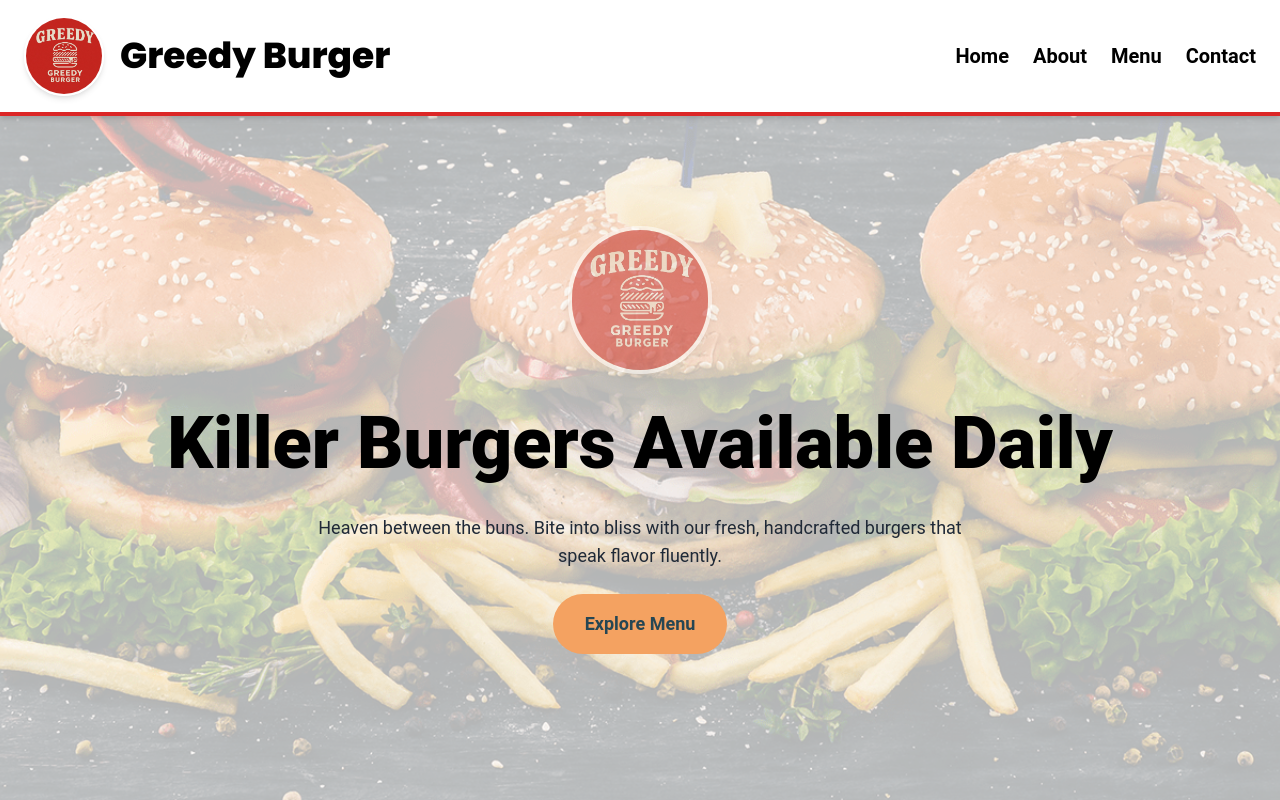
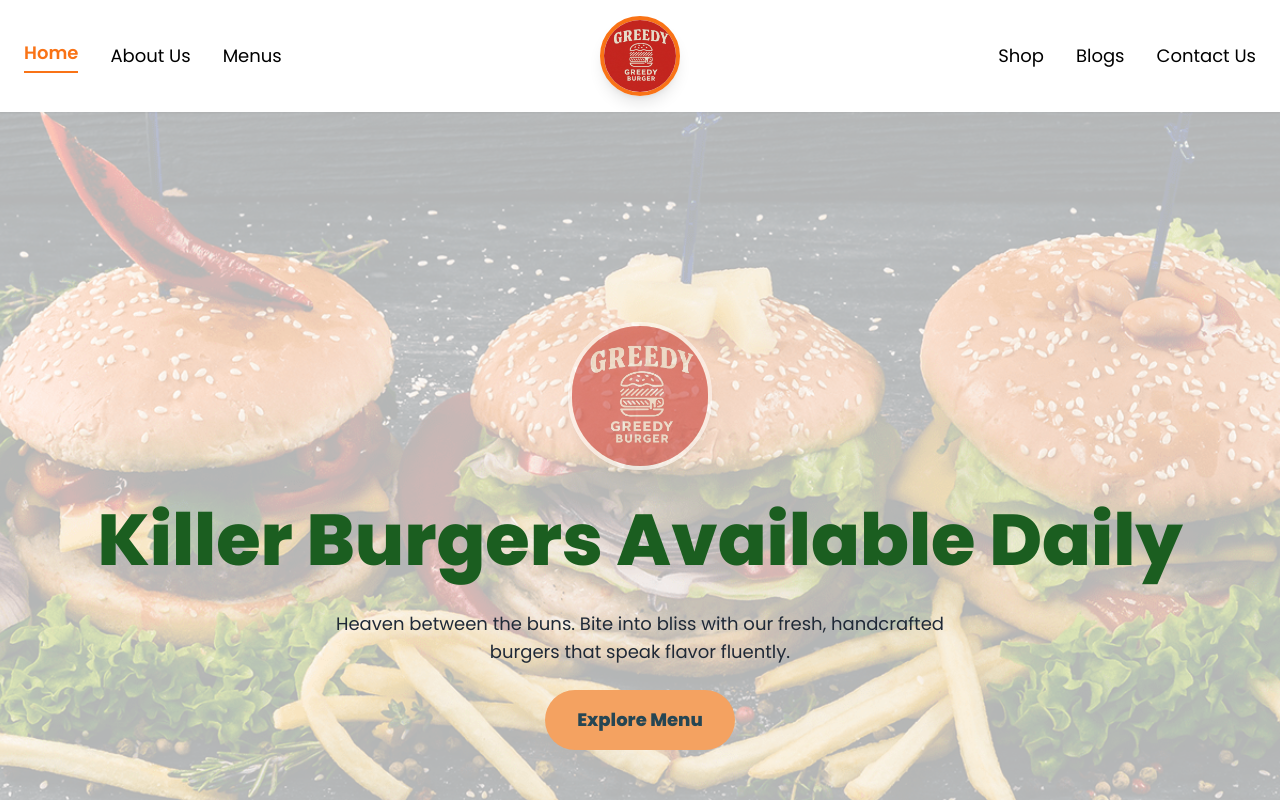
Before and after one commit to Amar-00772/greedyburger, a plain HTML site: page index.html in a window 1280 px wide. Shown: the top 800 px of the page. Drawn offline with nearby package versions, Linux system fonts and the light colour scheme.

Commit message:
Update index.html

```diff
--- a/index.html
+++ b/index.html
@@ -4,88 +4,111 @@
   <meta charset="UTF-8" />
   <meta name="viewport" content="width=device-width, initial-scale=1.0" />
   <title>Greedy Burger</title>
-  <link href="https://cdn.jsdelivr.net/npm/tailwindcss@2.2.19/dist/tailwind.min.css" rel="stylesheet" />
+  <!-- Updated Tailwind CSS to latest CDN -->
+  <script src="https://cdn.tailwindcss.com"></script>
   <link href="https://cdnjs.cloudflare.com/ajax/libs/font-awesome/6.4.0/css/all.min.css" rel="stylesheet">
-
-
-
   <script src="https://cdn.jsdelivr.net/npm/gsap@3.12.5/dist/gsap.min.js"></script>
-<!-- ScrollTrigger Plugin -->
   <script src="https://cdn.jsdelivr.net/npm/gsap@3.12.5/dist/ScrollTrigger.min.js"></script>
-
-<!-- Register Plugin -->
+  <script src="https://unpkg.com/alpinejs" defer></script>
   <script>
     gsap.registerPlugin(ScrollTrigger);
   </script>
   <link href="https://fonts.googleapis.com/css2?family=Poppins:wght@400;600;800&display=swap" rel="stylesheet" />
   <style>
-    body { font-family: 'Roboto', sans-serif; background-color: #212121; scroll-behavior: smooth; }
-    .navbar { background-color: #ffffff; transition: background-color 0.3s ease; }
-    .navbar-scrolled { background-color: #f4ecdf; }
-    .btn-primary { background-color: #F4A261; color: #264653; }
-    .btn-primary:hover { background-color: #E76F51; }
-    .headline { font-size: 3rem; font-weight: 800; }
-    @media (min-width: 768px) { .headline { font-size: 4.5rem; } }
+    body {
+      font-family: 'Poppins', sans-serif;
+      background-color: #212121;
+      scroll-behavior: smooth;
+    }
+    .navbar {
+      background-color: #ffffff;
+      transition: background-color 0.3s ease;
+      border-bottom: 1px solid #e5e7eb; /* Consistent border with Tailwind */
+    }
+    .navbar-scrolled {
+      background-color: #f4ecdf;
+    }
+    .btn-primary {
+      background-color: #F4A261;
+      color: #264653;
+    }
+    .btn-primary:hover {
+      background-color: #E76F51;
+    }
+    .headline {
+      font-size: 3rem;
+      font-weight: 800;
+    }
+    @media (min-width: 768px) {
+      .headline { font-size: 4.5rem; }
+    }
+     .scrolled {
+      background-color: #f97316; /* Orange */
+      transition: background-color 0.3s ease;
+    }
   </style>
 </head>
 <body>
 
  <!-- Navbar -->
-<nav id="navbar" class="navbar fixed w-full z-50 py-4 shadow-md border-b-4 border-red-600">
+  <header id="navbar" class="fixed top-0 left-0 w-full bg-white shadow-sm z-50">
+    <div class="container mx-auto flex items-center justify-between py-4 px-6 transition-colors duration-300">
 
-  <div class="container mx-auto flex justify-between items-center px-6">
-    <div class="flex items-center">
-      <img src="assets/logo.jpeg" alt="Greedy Burger" class="h-20 w-20 rounded-full object-cover border-2 border-white shadow-md">
+      <!-- Left Menu -->
+      <nav class="flex items-center space-x-8 text-lg font-medium">
 
-      <a href="#" class="text-4xl font-bold text-[#1B5E20] ml-4" style="font-family: 'Poppins', sans-serif;">Greedy Burger</a>
+        <a href="index.html" class="text-orange-500 font-semibold border-b-2 border-orange-500 pb-1">Home</a>
+        <a href="aboutus.html" class="hover:text-orange-500 transition">About Us</a>
+
+        <!-- Menus Dropdown -->
+        <div x-data="{ open: false }" class="relative">
+          <button @click="open = !open" class="hover:text-orange-500 transition">
+            Menus
+          </button>
+          <div x-show="open" @click.away="open = false"
+              class="absolute mt-2 w-64 bg-white shadow-lg rounded-md py-2 z-50">
+            <a href="SANDWICHES.html" class="block px-4 py-2 hover:bg-orange-100">SANDWICHES</a>
+            <a href="SIGNATURE SMASH BURGER.HTML" class="block px-4 py-2 hover:bg-orange-100">SIGNATURE SMASH BURGER</a>
+            <a href="#" class="block px-4 py-2 hover:bg-orange-100">WINGS TO FLY</a>
+            <a href="#" class="block px-4 py-2 hover:bg-orange-100">TATER TOTS/POUTINE</a>
+            <a href="#" class="block px-4 py-2 hover:bg-orange-100">SIDES/DESSERT/BANGER SHAKES</a>
+          </div>
+        </div>
+
+
+      </nav>
+
+       <!-- Logo (Bigger + Circle) -->
+      <div class="flex-shrink-0">
+        <img src="assets/logo.jpeg"
+             alt="Logo"
+             class="h-20 w-20 rounded-full object-cover border-4 border-orange-500 shadow-lg">
+      </div>
+
+      <!-- Right Menu -->
+      <nav class="flex items-center space-x-8 text-lg font-medium">
+        <a href="#" class="hover:text-orange-500 transition">Shop</a>
+        <a href="#" class="hover:text-orange-500 transition">Blogs</a>
+        <a href="contactus.html" class="hover:text-orange-500 transition">Contact Us</a>
+      </nav>
 
     </div>
-    <ul class="flex space-x-6 font-semibold text-xl">
-  <li>
-    <a href="#home" class="text-[#1B5E20] hover:text-red-600 transition duration-300 ease-in-out">
-      Home
-    </a>
-  </li>
-  <li>
-    <a href="#about" class="text-[#1B5E20] hover:text-red-600 transition duration-300 ease-in-out">
-      About
-    </a>
-  </li>
-  <li>
-    <a href="#menu" class="text-[#1B5E20] hover:text-red-600 transition duration-300 ease-in-out">
-      Menu
-    </a>
-  </li>
-  <li>
-    <a href="#contact" class="text-[#1B5E20] hover:text-red-600 transition duration-300 ease-in-out">
-      Contact
-    </a>
-  </li>
-</ul>
-
-  </div>
-</nav>
+  </header>
 
 <!-- Hero Section -->
-<section id="home" class="relative h-screen">
-  <!-- Background Image -->
+<section id="home" class="relative h-screen mt-24"> <!-- Added margin to avoid navbar overlap -->
   <div class="absolute inset-0 bg-cover bg-center" style="background-image: url('assets/about_banner.png');">
   </div>
-
-  <!-- White Transparent Overlay -->
   <div class="absolute inset-0 bg-white opacity-70"></div>
-
-  <!-- Content Layer -->
   <div class="relative z-10 flex flex-col items-center justify-center text-[#1B5E20] h-full text-center px-4 pt-20">
     <img src="assets/logo.jpeg" alt="Burger Icon" class="w-36 mb-4 animate-pulse rounded-full border-4 border-white shadow-lg">
-
     <h1 class="headline mb-4">Killer Burgers Available Daily</h1>
     <p class="text-lg max-w-2xl text-gray-800 mb-6">Heaven between the buns. Bite into bliss with our fresh, handcrafted burgers that speak flavor fluently.</p>
     <a href="#menu" class="btn-primary px-8 py-4 rounded-full font-bold text-lg">Explore Menu</a>
   </div>
 </section>
 
-
+<!-- Rest of your sections remain unchanged -->
 <!-- Image Showcase Section -->
 <section class="mt-12 px-4 overflow-x-auto">
   <div class="image-showcase flex justify-center items-end space-x-6 w-max mx-auto">
@@ -99,30 +122,23 @@
 
 <!-- Experience Section -->
 <section class="relative bg-white mt-16 px-4 lg:px-12 py-12">
-  <!-- Floating Ingredients -->
   <div class="absolute top-0 right-0 hidden lg:block z-10">
     <img src="assets/side_burger.png" alt="Floating Ingredients" class="w-40">
   </div>
-
   <div class="relative flex flex-col lg:flex-row items-center lg:items-start gap-8">
-    <!-- Left Image -->
     <div class="w-full lg:w-1/2 px-4 relative">
       <img src="assets/master_chef.png" alt="Chef Image" class="rounded-2xl shadow-xl w-full">
-
-      <!-- Floating Badge -->
       <div class="absolute -top-8 left-1/2 lg:top-4 lg:left-4 transform -translate-x-1/2 lg:translate-x-0">
         <img src="assets/chef_cap.png" alt="Master Chef Badge" class="w-24 h-24">
       </div>
     </div>
-
-    <!-- Right Content -->
     <div class="flex-1 text-center lg:text-left px-4 pt-8 lg:pt-4 relative z-20">
       <h4 class="text-yellow-500 font-bold mb-2">Who We Are</h4>
       <h2 class="text-3xl lg:text-5xl font-extrabold text-red-700 leading-tight">
         A MASTER CHEF <br class="hidden lg:block"> WITH 25 YEARS OF EXPERIENCE
       </h2>
       <p class="text-gray-700 mt-4 leading-relaxed max-w-xl">
-        Lorem Ipsum is simply dummy text of the printing and typeset ting industry lorem Ipsum has the industrys standard my text ever since the when an unknown printer.
+        Lorem Ipsum is simply dummy text of the printing and typesetting industry lorem Ipsum has the industrys standard my text ever since the when an unknown printer.
       </p>
       <a href="#team" class="text-red-700 font-semibold inline-block mt-6 hover:underline">MEET OUR TEAM →</a>
     </div>
@@ -140,10 +156,7 @@
 <!-- Features Section -->
 <section class="bg-white text-[#1B1B1B] py-20 px-6 md:px-12">
   <div class="max-w-7xl mx-auto grid md:grid-cols-2 gap-12 items-center">
-
-    <!-- Left Text Content -->
     <div class="space-y-12">
-      <!-- Feature 1 -->
       <div class="flex items-start space-x-6 group">
         <div class="text-4xl text-[#1B5E20]">
           <i class="fas fa-address-book"></i>
@@ -157,8 +170,6 @@
           </p>
         </div>
       </div>
-
-      <!-- Feature 2 -->
       <div class="flex items-start space-x-6 group">
         <div class="text-4xl text-[#1B5E20]">
           <i class="fas fa-concierge-bell"></i>
@@ -172,8 +183,6 @@
           </p>
         </div>
       </div>
-
-      <!-- Feature 3 -->
       <div class="flex items-start space-x-6 group">
         <div class="text-4xl text-[#1B5E20]">
           <i class="fas fa-book-open"></i>
@@ -188,15 +197,10 @@
         </div>
       </div>
     </div>
-
-    <!-- Right Images with Overlap -->
     <div class="relative flex justify-center">
-      <!-- Skewers Image (Larger, with animation) -->
       <div class="w-3/5 z-10" id="skewers-img">
         <img src="assets/sample1.png" alt="Skewers" class="shadow-lg object-cover w-full h-auto">
       </div>
-
-      <!-- Waffle Image (Smaller and Overlapping) -->
       <div class="w-2/5 absolute top-20 right-0 transform translate-x-1/4 z-20">
         <img src="assets/sample2.png" alt="Waffles and Coffee" class="shadow-xl object-cover w-full h-auto border-4 border-white">
       </div>
@@ -207,7 +211,6 @@
 <!-- Food Grid Section -->
 <section class="bg-[#0c3024] text-white py-20 px-6 md:px-12">
   <div class="max-w-7xl mx-auto grid md:grid-cols-3 gap-6" data-aos="fade-up" data-aos-duration="1000">
-    <!-- Sushi -->
     <div class="relative group overflow-hidden" data-aos="fade-up" data-aos-delay="100">
       <img src="assets/sandwitches.jpg" alt="Sushi" class="w-full h-full object-cover group-hover:scale-105 transition-transform duration-500">
       <div class="absolute bottom-0 left-0 right-0 bg-gradient-to-t from-black/70 to-transparent p-6">
@@ -217,16 +220,12 @@
         </p>
       </div>
     </div>
-
-    <!-- Burger -->
     <div class="bg-[#1B1B1B] p-6 flex flex-col justify-center items-center text-center" data-aos="fade-up" data-aos-delay="200">
       <h3 class="text-xl font-bold mb-2">BURGER</h3>
       <p class="text-sm text-gray-300">
         A culinary journey that transcends taste, inviting patrons to savor not just flavors, but narratives woven into each dish.
       </p>
     </div>
-
-    <!-- Fried Rice -->
     <div class="relative group overflow-hidden" data-aos="fade-up" data-aos-delay="300">
       <img src="assets/desert.jpg" alt="Fried Rice" class="w-full h-full object-cover group-hover:scale-105 transition-transform duration-500">
       <div class="absolute bottom-0 left-0 right-0 bg-gradient-to-t from-black/70 to-transparent p-6">
@@ -236,21 +235,15 @@
         </p>
       </div>
     </div>
-
-    <!-- Burger Image -->
     <div class="relative group overflow-hidden" data-aos="fade-up" data-aos-delay="400">
       <img src="assets/burgerg.jpg" alt="Burger" class="w-full h-full object-cover group-hover:scale-105 transition-transform duration-500">
     </div>
-
-    <!-- Italian Pork -->
     <div class="bg-[#1B1B1B] p-6 flex flex-col justify-center items-center text-center" data-aos="fade-up" data-aos-delay="500">
       <h3 class="text-xl font-bold mb-2">Salt & Pepper Wings</h3>
       <p class="text-sm text-gray-300">
         Crispy, bold, and perfectly seasoned—Salt and Pepper Wings deliver a savory punch in every bite, where simplicity meets irresistible flavor.
       </p>
     </div>
-
-    <!-- Rice Dish -->
     <div class="relative group overflow-hidden" data-aos="fade-up" data-aos-delay="600">
       <img src="assets/chickenwings.jpg" alt="Rice Dish" class="w-full h-full object-cover group-hover:scale-105 transition-transform duration-500">
     </div>
@@ -264,25 +257,16 @@
   AOS.init();
 </script>
 
-
-
-
-
 <!-- Plates of Plenty Section -->
 <section class="bg-white py-20 px-6 md:px-12 text-gray-900">
   <h2 class="text-center text-4xl font-extrabold mb-4">
     <span class="text-yellow-600 text-2xl italic">Plates of Plenty</span><br>
     <span class="text-4xl font-black uppercase tracking-wide text-black">A Collection of Comfort Foods</span>
   </h2>
-
   <div class="grid md:grid-cols-3 gap-8 mt-12 items-stretch">
-    <!-- Left Column -->
     <div class="space-y-6 flex flex-col h-full">
       <div class="bg-white shadow-lg rounded-lg p-4 border-2 border-dashed border-red-600 flex items-center space-x-6">
-        <!-- Food Image (Left, Circular & Larger) -->
         <img src="assets/hollycow.jpg" alt="Ocean Bounty" class="w-24 h-24 rounded-full object-cover shadow-md">
-
-        <!-- Text Content (Right) -->
         <div class="flex-1">
           <div class="flex justify-between items-center mb-2">
             <h3 class="font-bold uppercase">Holy Cow</h3>
@@ -292,14 +276,8 @@
           <div class="text-yellow-500 mt-2 text-sm">★★★★★</div>
         </div>
       </div>
-
-
-
       <div class="bg-white shadow-lg rounded-lg p-4 border-2 border-dashed border-red-600 flex items-center space-x-6">
-        <!-- Food Image (Left, Circular & Larger) -->
         <img src="assets/RANCHY & ROWDY WINGS.jpg" alt="Ocean Bounty" class="w-24 h-24 rounded-full object-cover shadow-md">
-
-        <!-- Text Content (Right) -->
         <div class="flex-1">
           <div class="flex justify-between items-center mb-2">
             <h3 class="font-bold uppercase">RANCHY & ROWDY WINGS</h3>
@@ -309,12 +287,8 @@
           <div class="text-yellow-500 mt-2 text-sm">★★★★★</div>
         </div>
       </div>
-
       <div class="bg-white shadow-lg rounded-lg p-4 border-2 border-dashed border-red-600 flex items-center space-x-6">
-        <!-- Food Image (Left, Circular & Larger) -->
         <img src="assets/GREEDY CHICKEN.jpg" alt="Ocean Bounty" class="w-24 h-24 rounded-full object-cover shadow-md">
-
-        <!-- Text Content (Right) -->
         <div class="flex-1">
           <div class="flex justify-between items-center mb-2">
             <h3 class="font-bold uppercase">GREEDY CHICKEN</h3>
@@ -324,12 +298,8 @@
           <div class="text-yellow-500 mt-2 text-sm">★★★★★</div>
         </div>
       </div>
-
       <div class="bg-white shadow-lg rounded-lg p-4 border-2 border-dashed border-red-600 flex items-center space-x-6">
-        <!-- Food Image (Left, Circular & Larger) -->
         <img src="assets/BACON ALL OVER.jpg" alt="Ocean Bounty" class="w-24 h-24 rounded-full object-cover shadow-md">
-
-        <!-- Text Content (Right) -->
         <div class="flex-1">
           <div class="flex justify-between items-center mb-2">
             <h3 class="font-bold uppercase">BACON ALL OVER</h3>
@@ -339,12 +309,8 @@
           <div class="text-yellow-500 mt-2 text-sm">★★★★★</div>
         </div>
       </div>
-
       <div class="bg-white shadow-lg rounded-lg p-4 border-2 border-dashed border-red-600 flex items-center space-x-6">
-        <!-- Food Image (Left, Circular & Larger) -->
         <img src="assets/MANGO HABANERO.jpg" alt="Ocean Bounty" class="w-24 h-24 rounded-full object-cover shadow-md">
-
-        <!-- Text Content (Right) -->
         <div class="flex-1">
           <div class="flex justify-between items-center mb-2">
             <h3 class="font-bold uppercase">MANGO HABANERO</h3>
@@ -355,51 +321,34 @@
         </div>
       </div>
     </div>
-
-     <!-- Chef Image (Center Column) -->
     <div class="hidden md:flex justify-center items-center h-full">
       <img src="assets/master_chef.png" alt="Chef" class="h-full w-auto object-cover rounded-t-full rounded-b-full border-4 border-yellow-600 shadow-xl">
     </div>
-
-
-
-    <!-- Right Column -->
     <div class="space-y-6 flex flex-col h-full">
       <div class="bg-white shadow-lg rounded-lg p-4 border-2 border-dashed border-red-600 flex items-center space-x-6">
-        <!-- Food Image (Left, Circular & Larger) -->
         <img src="assets/MAGIC MANGO.jpg" alt="Ocean Bounty" class="w-24 h-24 rounded-full object-cover shadow-md">
-
-        <!-- Text Content (Right) -->
         <div class="flex-1">
           <div class="flex justify-between items-center mb-2">
             <h3 class="font-bold uppercase">MAGIC MANGO</h3>
             <span class="text-yellow-600 font-bold">$8.99</span>
           </div>
-          <p class="text-sm text-gray-600"> </p>
+          <p class="text-sm text-gray-600"></p>
           <div class="text-yellow-500 mt-2 text-sm">★★★★★</div>
         </div>
       </div>
-
       <div class="bg-white shadow-lg rounded-lg p-4 border-2 border-dashed border-red-600 flex items-center space-x-6">
-        <!-- Food Image (Left, Circular & Larger) -->
         <img src="assets/cookies & cream.jpg" alt="Ocean Bounty" class="w-24 h-24 rounded-full object-cover shadow-md">
-
-        <!-- Text Content (Right) -->
         <div class="flex-1">
           <div class="flex justify-between items-center mb-2">
             <h3 class="font-bold uppercase">COOKIES & CREAM</h3>
             <span class="text-yellow-600 font-bold">$8.99</span>
           </div>
-          <p class="text-sm text-gray-600">  </p>
+          <p class="text-sm text-gray-600"></p>
           <div class="text-yellow-500 mt-2 text-sm">★★★★★</div>
         </div>
       </div>
-
       <div class="bg-white shadow-lg rounded-lg p-4 border-2 border-dashed border-red-600 flex items-center space-x-6">
-        <!-- Food Image (Left, Circular & Larger) -->
         <img src="assets/HONEY GARLIC WINGS.jpg" alt="Ocean Bounty" class="w-24 h-24 rounded-full object-cover shadow-md">
-
-        <!-- Text Content (Right) -->
         <div class="flex-1">
           <div class="flex justify-between items-center mb-2">
             <h3 class="font-bold uppercase">HONEY GARLIC WINGS</h3>
@@ -409,12 +358,8 @@
           <div class="text-yellow-500 mt-2 text-sm">★★★★★</div>
         </div>
       </div>
-
       <div class="bg-white shadow-lg rounded-lg p-4 border-2 border-dashed border-red-600 flex items-center space-x-6">
-        <!-- Food Image (Left, Circular & Larger) -->
         <img src="assets/GUILTY VEGAN BURGER.jpg" alt="Ocean Bounty" class="w-24 h-24 rounded-full object-cover shadow-md">
-
-        <!-- Text Content (Right) -->
         <div class="flex-1">
           <div class="flex justify-between items-center mb-2">
             <h3 class="font-bold uppercase">GUILTY VEGAN BURGER</h3>
@@ -424,12 +369,8 @@
           <div class="text-yellow-500 mt-2 text-sm">★★★★★</div>
         </div>
       </div>
-
       <div class="bg-white shadow-lg rounded-lg p-4 border-2 border-dashed border-red-600 flex items-center space-x-6">
-        <!-- Food Image (Left, Circular & Larger) -->
         <img src="assets/BARBECUE BABE.jpg" alt="Ocean Bounty" class="w-24 h-24 rounded-full object-cover shadow-md">
-
-        <!-- Text Content (Right) -->
         <div class="flex-1">
           <div class="flex justify-between items-center mb-2">
             <h3 class="font-bold uppercase">BARBECUE BABE</h3>
@@ -442,6 +383,7 @@
     </div>
   </div>
 </section>
+
 <!-- Auto-Scrolling Images Section -->
 <section class="bg-[#FDD835] py-12">
   <div class="flex justify-between items-center px-12">
@@ -454,20 +396,15 @@
   </div>
 </section>
 
-
 <section class="bg-white py-16">
   <div class="max-w-7xl mx-auto grid grid-cols-1 md:grid-cols-2 gap-8 items-center">
-
-    <!-- Left Content -->
     <div class="px-6">
       <p class="text-orange-500 italic text-lg mb-2">Welcome</p>
       <h2 class="text-black text-4xl md:text-5xl font-extrabold leading-tight mb-4">MAKE A<br>RESERVATION</h2>
       <p class="text-gray-700 mb-8">
         A culinary journey that transcends taste, inviting patrons to savor not just flavors, but narratives woven into each dish.
       </p>
-
       <form class="space-y-5">
-        <!-- Time & Date -->
         <div class="grid grid-cols-2 gap-4">
           <select class="border-b border-gray-400 bg-transparent py-2 focus:outline-none">
             <option>Select time</option>
@@ -477,37 +414,20 @@
           </select>
           <input type="date" class="border-b border-gray-400 bg-transparent py-2 focus:outline-none">
         </div>
-
-        <!-- Guests -->
         <input type="number" placeholder="Total Guests" class="w-full border-b border-gray-400 bg-transparent py-2 focus:outline-none">
-
-        <!-- Message -->
         <textarea placeholder="Write Message" class="w-full border-b border-gray-400 bg-transparent py-2 focus:outline-none"></textarea>
-
-        <!-- Button -->
-        <a href="#order"
-          class="btn-primary px-8 py-4 rounded-full font-bold text-lg inline-block mt-6"
-          style="translate: none; rotate: none; scale: none; transform: translate(0px, 0px); opacity: 1;">
-          Order Now
-        </a>
-
-
+        <a href="#order" class="btn-primary px-8 py-4 rounded-full font-bold text-lg inline-block mt-6">Order Now</a>
       </form>
     </div>
-
-    <!-- Right Image -->
     <div class="h-full">
       <img src="assets/make_reservation.png" alt="Restaurant" class="w-full h-full object-cover">
     </div>
-
   </div>
 </section>
 
 <!-- Footer -->
 <footer class="bg-black text-white py-12">
   <div class="max-w-7xl mx-auto grid grid-cols-1 md:grid-cols-4 gap-8 px-6">
-
-    <!-- Subscribe Section -->
     <div>
       <h3 class="text-2xl font-extrabold mb-4 uppercase">Subscribe Now To For Updates And Exclusive Offers!</h3>
       <form class="flex items-center border-b border-gray-500 pb-2 mb-4">
@@ -521,8 +441,6 @@
         <a href="#" class="text-white hover:text-orange-500"><i class="fas fa-times"></i></a>
       </div>
     </div>
-
-    <!-- Links -->
     <div>
       <h3 class="text-xl font-bold mb-4 uppercase">Links</h3>
       <ul class="space-y-2">
@@ -534,8 +452,6 @@
         <li><a href="#" class="hover:text-orange-500">Contact Us</a></li>
       </ul>
     </div>
-
-    <!-- Recent Posts -->
     <div>
       <h3 class="text-xl font-bold mb-4 uppercase">Recent Posts</h3>
       <div class="space-y-4">
@@ -555,18 +471,13 @@
         </div>
       </div>
     </div>
-
-    <!-- Contact -->
     <div>
       <h3 class="text-xl font-bold mb-4 uppercase">Contact</h3>
       <p>add your,<br>Address<br>address</p>
       <p class="mt-2">Tel: +1 your number</p>
       <p class="mt-1">info@greedyburger.com</p>
     </div>
-
   </div>
-
-  <!-- Bottom Bar -->
   <div class="border-t border-gray-700 mt-8 pt-4 px-6 flex flex-col md:flex-row justify-between items-center text-sm text-gray-400">
     <p>© Greedy Burger. All Rights Reserved.</p>
     <a href="#" class="hover:text-orange-500">Privacy Policy</a>
@@ -582,12 +493,11 @@
   gsap.from('#navbar', { opacity: 0, y: -30, duration: 1 });
   gsap.from('.headline', { opacity: 0, y: 30, duration: 1, delay: 0.5 });
   gsap.from('.btn-primary', { opacity: 0, y: 20, duration: 1, delay: 1 });
-   // Animate the image showcase section
   gsap.from(".image-showcase img", {
     scrollTrigger: {
       trigger: ".image-showcase",
-      start: "top 80%",    // Trigger when top of .image-showcase hits 80% of viewport
-      toggleActions: "play none none none" // Play once
+      start: "top 80%",
+      toggleActions: "play none none none"
     },
     opacity: 0,
     y: 50,
@@ -607,10 +517,9 @@
     ease: "power3.out"
   });
   AOS.init({
-    once: true, // animation only once
-    duration: 800, // animation duration
+    once: true,
+    duration: 800,
   });
-
 </script>
 
 </body>
```
Lines whose indentation alone changed are shown as unchanged.
